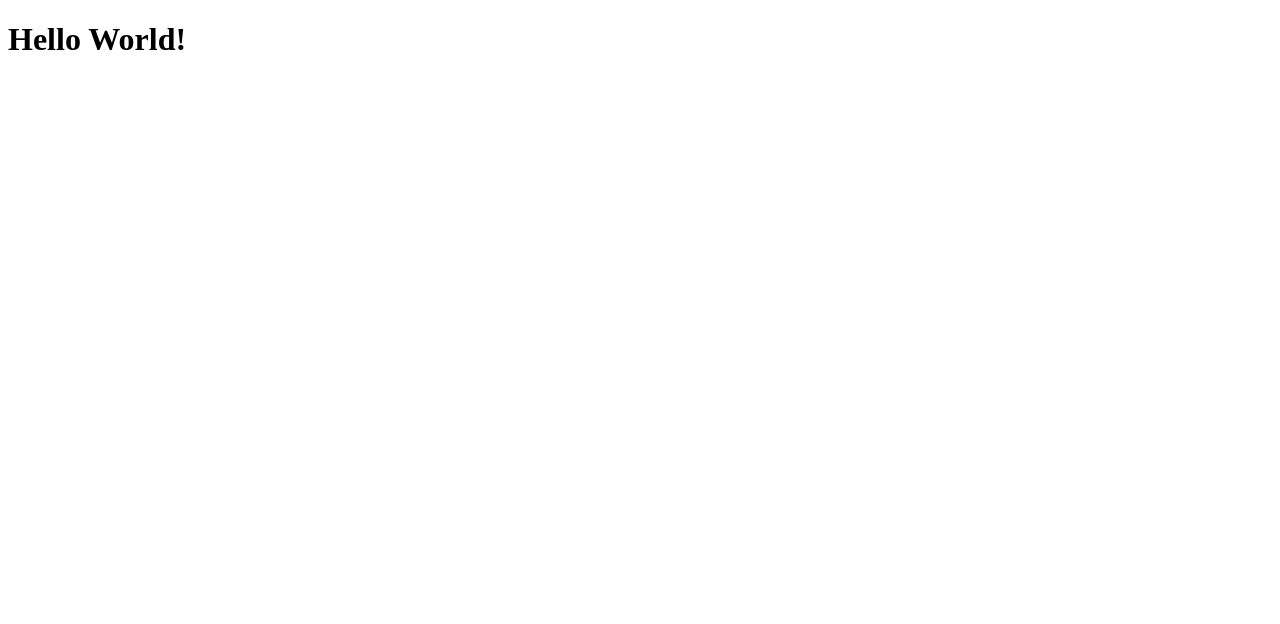
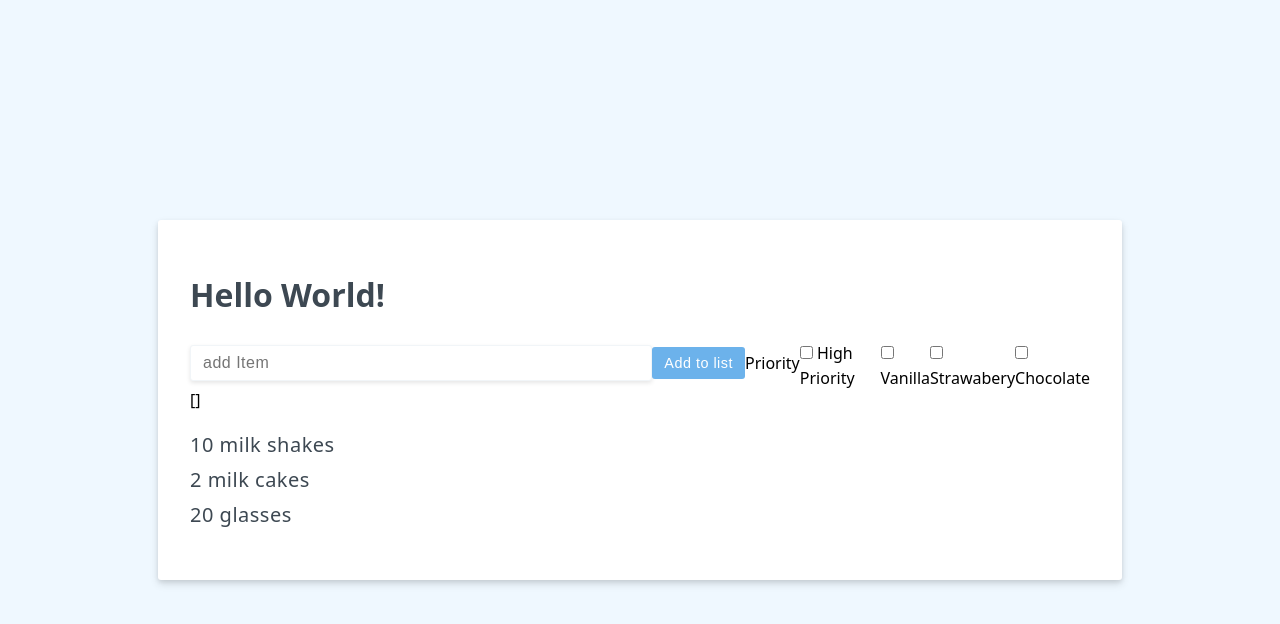
Before and after one commit to jacob-d242/Composition-API, a Vue app: page / in a window 1280 px wide. Shown: the top 624 px of the page. Built offline with nearby package versions, Linux system fonts and the light colour scheme.

Commit message:
adding a form

```diff
--- a/src/App.vue
+++ b/src/App.vue
@@ -2,8 +2,43 @@
 import { ref } from 'vue'
 
 const msg = ref('Hello World!')
+const newItem = ref('')
+const newItemHighPriority = ref(false)
+const iceCreamFlavours = ref([]);
+const listItems= ref ([
+  { id : 1 ,label :"10 milk shakes "},
+ { id:2, label:"2 milk cakes"},
+ { id : 3 , label :"20 glasses"}
+])
 </script>
 
 <template>
   <h1>{{ msg }}</h1>
+  <div class ="add-item-form">
+
+    <input type="text" placeholder="add Item" v-model="newItem"/>
+    <button class="btn btn-primary">Add to list</button>
+    <span>Priority</span>
+    <label>
+      <input type="checkbox" v-model="newItemHighPriority" value="low"/>
+      High Priority
+    </label>
+    <br/>
+    <label>
+      <input type="checkbox" value="vanilla" v-model="iceCreamFlavours"/>
+      Vanilla
+    </label>
+    <label>
+      <input type="checkbox" value="strawabery" v-model="iceCreamFlavours"/>
+      Strawabery
+    </label>
+    <label>
+      <input type="checkbox" value="chocolate" v-model="iceCreamFlavours"/>
+      Chocolate
+    </label>
+</div>
+  {{ iceCreamFlavours }}
+  <ul>
+    <li v-for="{id,label}, in listItems" :key="id">{{label }}</li>
+  </ul>
 </template>
--- a/src/main.js
+++ b/src/main.js
@@ -1,4 +1,4 @@
 import { createApp } from 'vue'
 import App from './App.vue'
-
+import './main.css'
 createApp(App).mount('#app')
```
